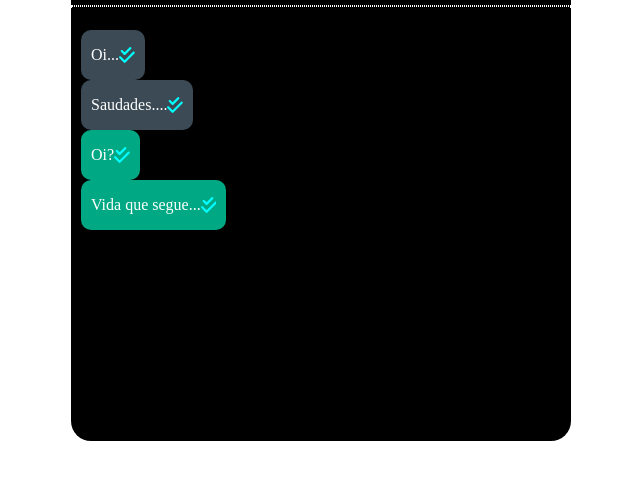
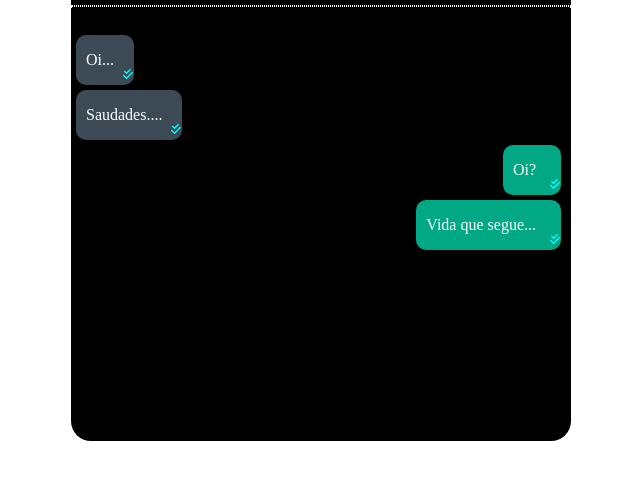
Before and after one commit to VitorAlicer/Exerc-cio-0.9.1, a plain HTML site: page index.html in a window 1280 px wide. Shown: the part 117-596 px from the top of the page, without its empty margins (319-959 px from the left). Drawn offline with Linux system fonts and the light colour scheme.

Commit message:
Add files via upload

```diff
--- a/index.html
+++ b/index.html
@@ -19,19 +19,23 @@
         <div class="mensagens">
             <div class="mensagemremetente">
                 <p>Oi...</p>
-                <svg class="check" xmlns="http://www.w3.org/2000/svg" height="1em" viewBox="0 0 448 512"><!--! Font Awesome Free 6.4.0 by @fontawesome - https://fontawesome.com License - https://fontawesome.com/license (Commercial License) Copyright 2023 Fonticons, Inc. --><path d="M342.6 86.6c12.5-12.5 12.5-32.8 0-45.3s-32.8-12.5-45.3 0L160 178.7l-57.4-57.4c-12.5-12.5-32.8-12.5-45.3 0s-12.5 32.8 0 45.3l80 80c12.5 12.5 32.8 12.5 45.3 0l160-160zm96 128c12.5-12.5 12.5-32.8 0-45.3s-32.8-12.5-45.3 0L160 402.7 54.6 297.4c-12.5-12.5-32.8-12.5-45.3 0s-12.5 32.8 0 45.3l128 128c12.5 12.5 32.8 12.5 45.3 0l256-256z"/></svg>
+                <svg class="check1" xmlns="http://www.w3.org/2000/svg" height="1em" viewBox="0 0 448 512"><!--! Font Awesome Free 6.4.0 by @fontawesome - https://fontawesome.com License - https://fontawesome.com/license (Commercial License) Copyright 2023 Fonticons, Inc. --><path d="M342.6 86.6c12.5-12.5 12.5-32.8 0-45.3s-32.8-12.5-45.3 0L160 178.7l-57.4-57.4c-12.5-12.5-32.8-12.5-45.3 0s-12.5 32.8 0 45.3l80 80c12.5 12.5 32.8 12.5 45.3 0l160-160zm96 128c12.5-12.5 12.5-32.8 0-45.3s-32.8-12.5-45.3 0L160 402.7 54.6 297.4c-12.5-12.5-32.8-12.5-45.3 0s-12.5 32.8 0 45.3l128 128c12.5 12.5 32.8 12.5 45.3 0l256-256z"/></svg>
+                <svg class="seta"xmlns="http://www.w3.org/2000/svg" height="1em" viewBox="0 0 512 512"><!--! Font Awesome Free 6.4.0 by @fontawesome - https://fontawesome.com License - https://fontawesome.com/license (Commercial License) Copyright 2023 Fonticons, Inc. --><path d="M233.4 406.6c12.5 12.5 32.8 12.5 45.3 0l192-192c12.5-12.5 12.5-32.8 0-45.3s-32.8-12.5-45.3 0L256 338.7 86.6 169.4c-12.5-12.5-32.8-12.5-45.3 0s-12.5 32.8 0 45.3l192 192z"/></svg>
             </div>
             <div class="mensagemremetente">
                 <p>Saudades....</p>
-                <svg class="check" xmlns="http://www.w3.org/2000/svg" height="1em" viewBox="0 0 448 512"><!--! Font Awesome Free 6.4.0 by @fontawesome - https://fontawesome.com License - https://fontawesome.com/license (Commercial License) Copyright 2023 Fonticons, Inc. --><path d="M342.6 86.6c12.5-12.5 12.5-32.8 0-45.3s-32.8-12.5-45.3 0L160 178.7l-57.4-57.4c-12.5-12.5-32.8-12.5-45.3 0s-12.5 32.8 0 45.3l80 80c12.5 12.5 32.8 12.5 45.3 0l160-160zm96 128c12.5-12.5 12.5-32.8 0-45.3s-32.8-12.5-45.3 0L160 402.7 54.6 297.4c-12.5-12.5-32.8-12.5-45.3 0s-12.5 32.8 0 45.3l128 128c12.5 12.5 32.8 12.5 45.3 0l256-256z"/></svg>
+                <svg class="check1" xmlns="http://www.w3.org/2000/svg" height="1em" viewBox="0 0 448 512"><!--! Font Awesome Free 6.4.0 by @fontawesome - https://fontawesome.com License - https://fontawesome.com/license (Commercial License) Copyright 2023 Fonticons, Inc. --><path d="M342.6 86.6c12.5-12.5 12.5-32.8 0-45.3s-32.8-12.5-45.3 0L160 178.7l-57.4-57.4c-12.5-12.5-32.8-12.5-45.3 0s-12.5 32.8 0 45.3l80 80c12.5 12.5 32.8 12.5 45.3 0l160-160zm96 128c12.5-12.5 12.5-32.8 0-45.3s-32.8-12.5-45.3 0L160 402.7 54.6 297.4c-12.5-12.5-32.8-12.5-45.3 0s-12.5 32.8 0 45.3l128 128c12.5 12.5 32.8 12.5 45.3 0l256-256z"/></svg>
+                <svg class="seta" xmlns="http://www.w3.org/2000/svg" height="1em" viewBox="0 0 512 512"><!--! Font Awesome Free 6.4.0 by @fontawesome - https://fontawesome.com License - https://fontawesome.com/license (Commercial License) Copyright 2023 Fonticons, Inc. --><path d="M233.4 406.6c12.5 12.5 32.8 12.5 45.3 0l192-192c12.5-12.5 12.5-32.8 0-45.3s-32.8-12.5-45.3 0L256 338.7 86.6 169.4c-12.5-12.5-32.8-12.5-45.3 0s-12.5 32.8 0 45.3l192 192z"/></svg>
             </div>
             <div class="mensagemdestinatario">
                 <p>Oi?</p>
-                <svg class="check" xmlns="http://www.w3.org/2000/svg" height="1em" viewBox="0 0 448 512"><!--! Font Awesome Free 6.4.0 by @fontawesome - https://fontawesome.com License - https://fontawesome.com/license (Commercial License) Copyright 2023 Fonticons, Inc. --><path d="M342.6 86.6c12.5-12.5 12.5-32.8 0-45.3s-32.8-12.5-45.3 0L160 178.7l-57.4-57.4c-12.5-12.5-32.8-12.5-45.3 0s-12.5 32.8 0 45.3l80 80c12.5 12.5 32.8 12.5 45.3 0l160-160zm96 128c12.5-12.5 12.5-32.8 0-45.3s-32.8-12.5-45.3 0L160 402.7 54.6 297.4c-12.5-12.5-32.8-12.5-45.3 0s-12.5 32.8 0 45.3l128 128c12.5 12.5 32.8 12.5 45.3 0l256-256z"/></svg>
+                <svg class="check2" xmlns="http://www.w3.org/2000/svg" height="1em" viewBox="0 0 448 512"><!--! Font Awesome Free 6.4.0 by @fontawesome - https://fontawesome.com License - https://fontawesome.com/license (Commercial License) Copyright 2023 Fonticons, Inc. --><path d="M342.6 86.6c12.5-12.5 12.5-32.8 0-45.3s-32.8-12.5-45.3 0L160 178.7l-57.4-57.4c-12.5-12.5-32.8-12.5-45.3 0s-12.5 32.8 0 45.3l80 80c12.5 12.5 32.8 12.5 45.3 0l160-160zm96 128c12.5-12.5 12.5-32.8 0-45.3s-32.8-12.5-45.3 0L160 402.7 54.6 297.4c-12.5-12.5-32.8-12.5-45.3 0s-12.5 32.8 0 45.3l128 128c12.5 12.5 32.8 12.5 45.3 0l256-256z"/></svg>
+                <svg class="seta" xmlns="http://www.w3.org/2000/svg" height="1em" viewBox="0 0 512 512"><!--! Font Awesome Free 6.4.0 by @fontawesome - https://fontawesome.com License - https://fontawesome.com/license (Commercial License) Copyright 2023 Fonticons, Inc. --><path d="M233.4 406.6c12.5 12.5 32.8 12.5 45.3 0l192-192c12.5-12.5 12.5-32.8 0-45.3s-32.8-12.5-45.3 0L256 338.7 86.6 169.4c-12.5-12.5-32.8-12.5-45.3 0s-12.5 32.8 0 45.3l192 192z"/></svg>
             </div>
             <div class="mensagemdestinatario">
                 <p>Vida que segue...</p>
-                <svg class="check" xmlns="http://www.w3.org/2000/svg" height="1em" viewBox="0 0 448 512"><!--! Font Awesome Free 6.4.0 by @fontawesome - https://fontawesome.com License - https://fontawesome.com/license (Commercial License) Copyright 2023 Fonticons, Inc. --><path d="M342.6 86.6c12.5-12.5 12.5-32.8 0-45.3s-32.8-12.5-45.3 0L160 178.7l-57.4-57.4c-12.5-12.5-32.8-12.5-45.3 0s-12.5 32.8 0 45.3l80 80c12.5 12.5 32.8 12.5 45.3 0l160-160zm96 128c12.5-12.5 12.5-32.8 0-45.3s-32.8-12.5-45.3 0L160 402.7 54.6 297.4c-12.5-12.5-32.8-12.5-45.3 0s-12.5 32.8 0 45.3l128 128c12.5 12.5 32.8 12.5 45.3 0l256-256z"/></svg>
+                <svg class="check2" xmlns="http://www.w3.org/2000/svg" height="1em" viewBox="0 0 448 512"><!--! Font Awesome Free 6.4.0 by @fontawesome - https://fontawesome.com License - https://fontawesome.com/license (Commercial License) Copyright 2023 Fonticons, Inc. --><path d="M342.6 86.6c12.5-12.5 12.5-32.8 0-45.3s-32.8-12.5-45.3 0L160 178.7l-57.4-57.4c-12.5-12.5-32.8-12.5-45.3 0s-12.5 32.8 0 45.3l80 80c12.5 12.5 32.8 12.5 45.3 0l160-160zm96 128c12.5-12.5 12.5-32.8 0-45.3s-32.8-12.5-45.3 0L160 402.7 54.6 297.4c-12.5-12.5-32.8-12.5-45.3 0s-12.5 32.8 0 45.3l128 128c12.5 12.5 32.8 12.5 45.3 0l256-256z"/></svg>
+                <svg class= "seta"xmlns="http://www.w3.org/2000/svg" height="1em" viewBox="0 0 512 512"><!--! Font Awesome Free 6.4.0 by @fontawesome - https://fontawesome.com License - https://fontawesome.com/license (Commercial License) Copyright 2023 Fonticons, Inc. --><path d="M233.4 406.6c12.5 12.5 32.8 12.5 45.3 0l192-192c12.5-12.5 12.5-32.8 0-45.3s-32.8-12.5-45.3 0L256 338.7 86.6 169.4c-12.5-12.5-32.8-12.5-45.3 0s-12.5 32.8 0 45.3l192 192z"/></svg>
             </div>
         </div>
     </div>
--- a/style.css
+++ b/style.css
@@ -32,6 +32,12 @@ button {
     border: none;
     width: fit-content;
     height: fit-content;
+
+}
+
+button:hover {
+    cursor: pointer;
+    fill: #3b4a54;
 }
 
 svg {
@@ -55,7 +61,9 @@ hr {
     border-radius: 10px;
     margin-left: 10px;
     padding-left: 10px;
-    padding-right: 10px;
+    padding-right: 20px;
+    position: relative;
+    margin: 5px;
 }
 
 .mensagemdestinatario {
@@ -65,12 +73,41 @@ hr {
     background-color: #00a884;;
     width: fit-content;
     border-radius: 10px;
-    margin-left: 10px;
+    margin: 5px;
+    margin-left: auto;
     padding-left: 10px;
-    padding-right: 10px;
+    padding-right: 25px;
+    position: relative;
+    margin-right: 10px;
+
 
 }
 
-.check {
+.check1 {
     fill: aqua;
+    position: absolute;
+    bottom: 2px;
+    right: 1px;
+    width: 10px;
 }
+
+.check2 {
+    fill: aqua;
+    position: absolute;
+    bottom: 2px;
+    right: 1px;
+    width: 10px;
+}
+
+.seta {
+    fill: none;
+    position: absolute;
+    top: 5px;
+    right: 6px;
+    width: 10px;
+}
+
+.seta:hover {
+    fill: white;
+    cursor: pointer;
+}
```
